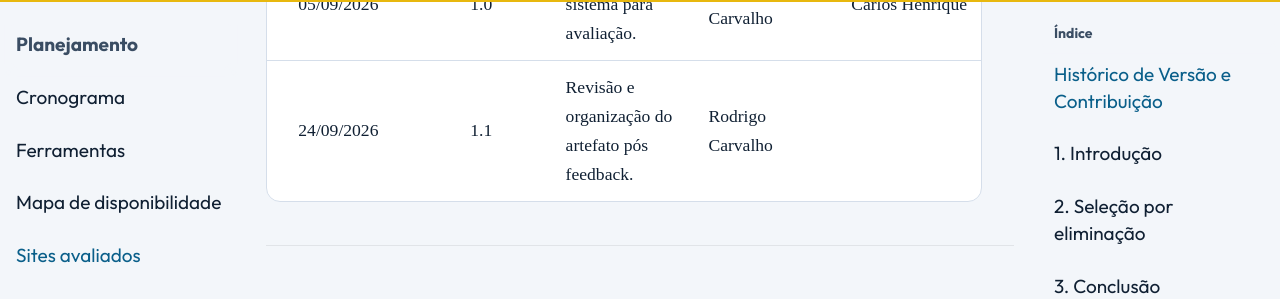
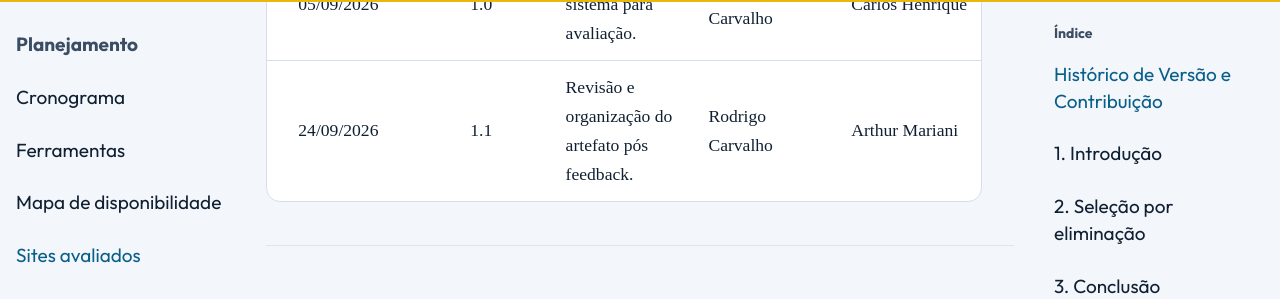
Before and after one commit to Interacao-Humano-Computador/2026.2-Grupo05, an MkDocs documentation site: the page built from docs/planejamento/selecao_v2.md, in a window 1280 px wide and 900 px high, scrolled down 452 px. Shown: the part 140-439 px from the top of the window. Built offline with MkDocs 1.6.1 and Material for MkDocs 9.7.7, drawn with Linux system fonts in a browser that asks for light colours; comment, search, counter and statistics services are not loaded.

Commit message:
docs: adiciona revisor na versão 1.1

```diff
--- a/docs/planejamento/selecao_v2.md
+++ b/docs/planejamento/selecao_v2.md
@@ -5,7 +5,7 @@
 | Data | Versão | Descrição | Autor(es) | Revisor(es) |
 | :---: | :---: | :--- | :--- | :--- |
 | 05/09/2026 | 1.0 | Seleção do sistema para avaliação. | Rodrigo Carvalho | Carlos Henrique |
-| 24/09/2026 | 1.1 | Revisão e organização do artefato pós feedback. | Rodrigo Carvalho |
+| 24/09/2026 | 1.1 | Revisão e organização do artefato pós feedback. | Rodrigo Carvalho | Arthur Mariani |
 
 ---
 
```
